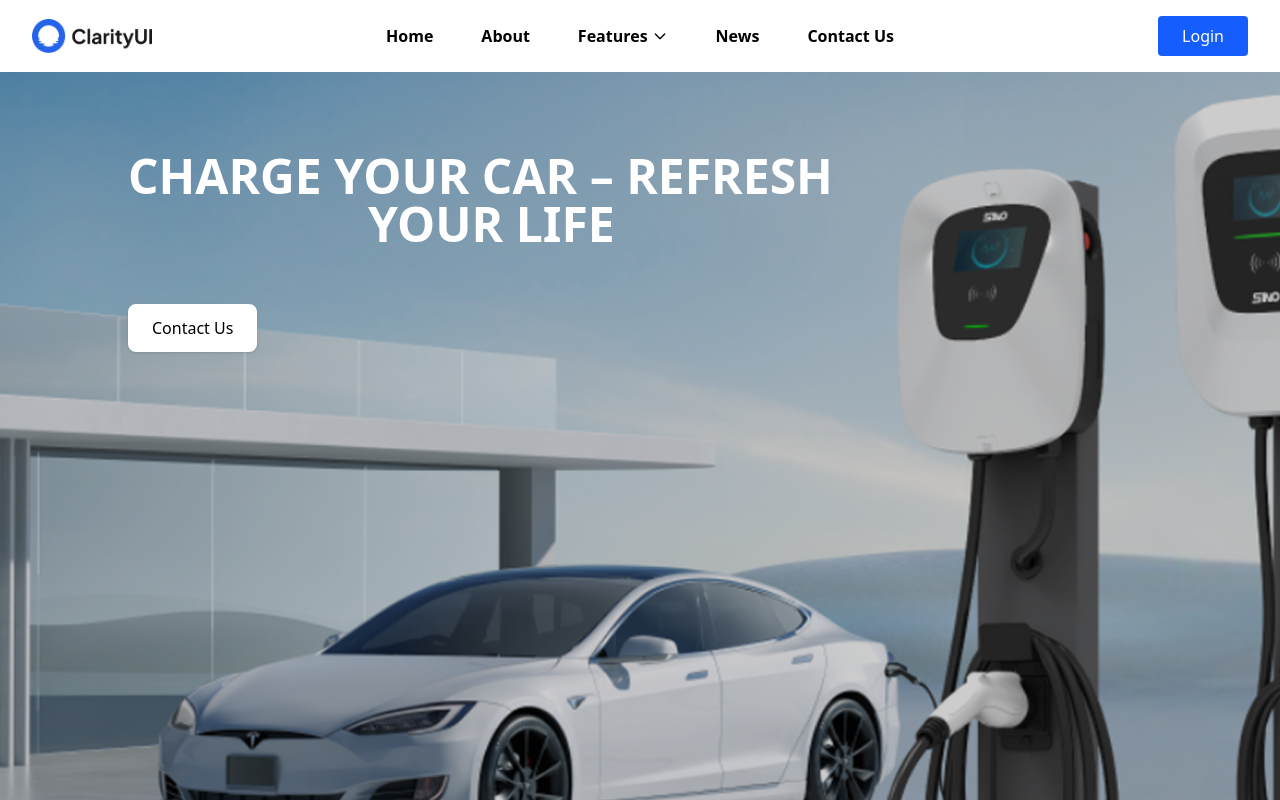
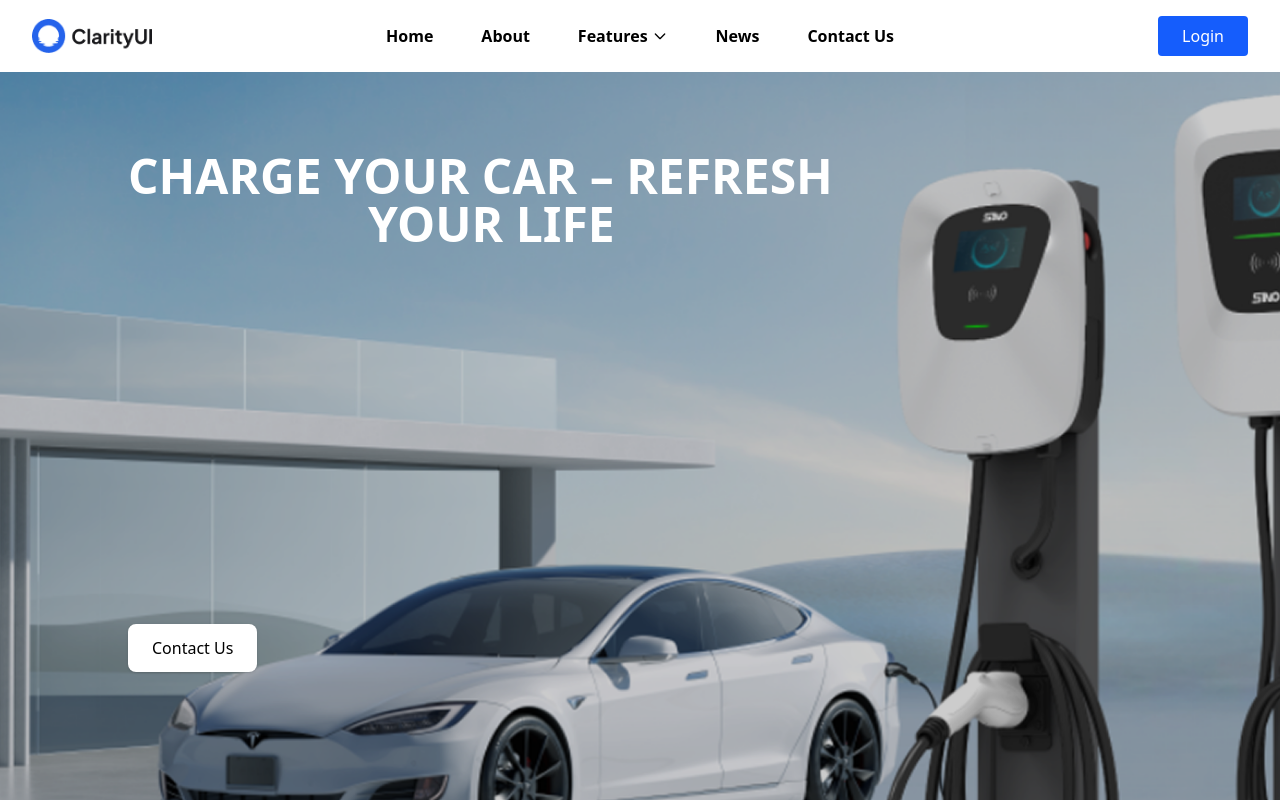
Before and after one commit to DatNguyen9240/FE_Electric_Vehicle_Dealer_Management_System, a React (Vite) app: page /about in a window 1280 px wide. Shown: the top 800 px of the page. Built offline with nearby package versions, Linux system fonts and the light colour scheme.

Commit message:
fix: button link

```diff
--- a/src/components/Sections/AboutUs/HeroSection.tsx
+++ b/src/components/Sections/AboutUs/HeroSection.tsx
@@ -17,12 +17,9 @@ const HeroSection: React.FC = () => {
             YOUR LIFE
           </span>
         </h1>
-        <Link
-          to="/contact"
-          className="mt-10 bg-white text-black px-6 py-3 rounded-lg shadow hover:bg-gray-200 transition inline-block"
-        >
-          Contact Us
-        </Link>
+        <button className="mt-90 bg-white text-black px-6 py-3 rounded-lg shadow hover:bg-gray-200 transition">
+          <Link to="/contact">Contact Us</Link>
+        </button>
       </div>
     </section>
   );
```
